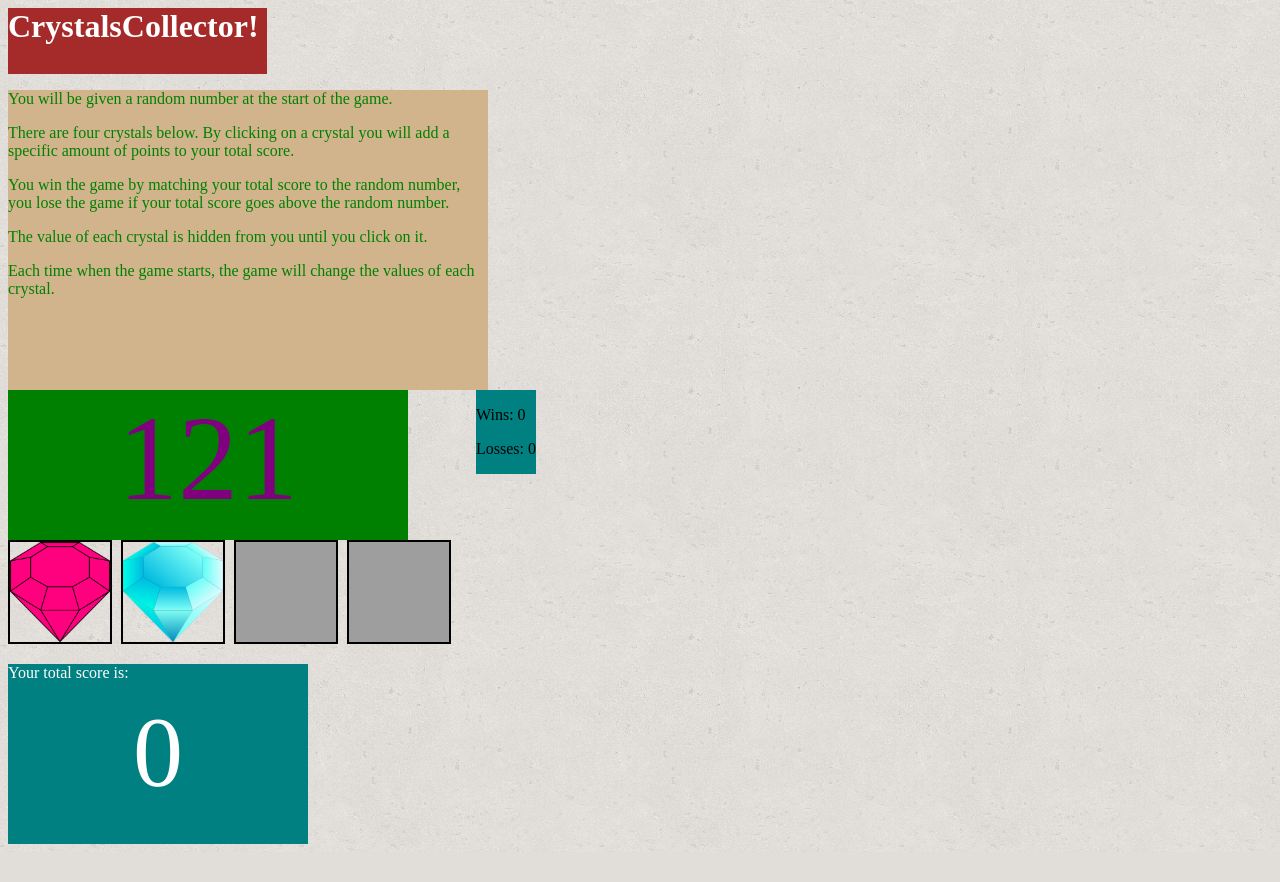
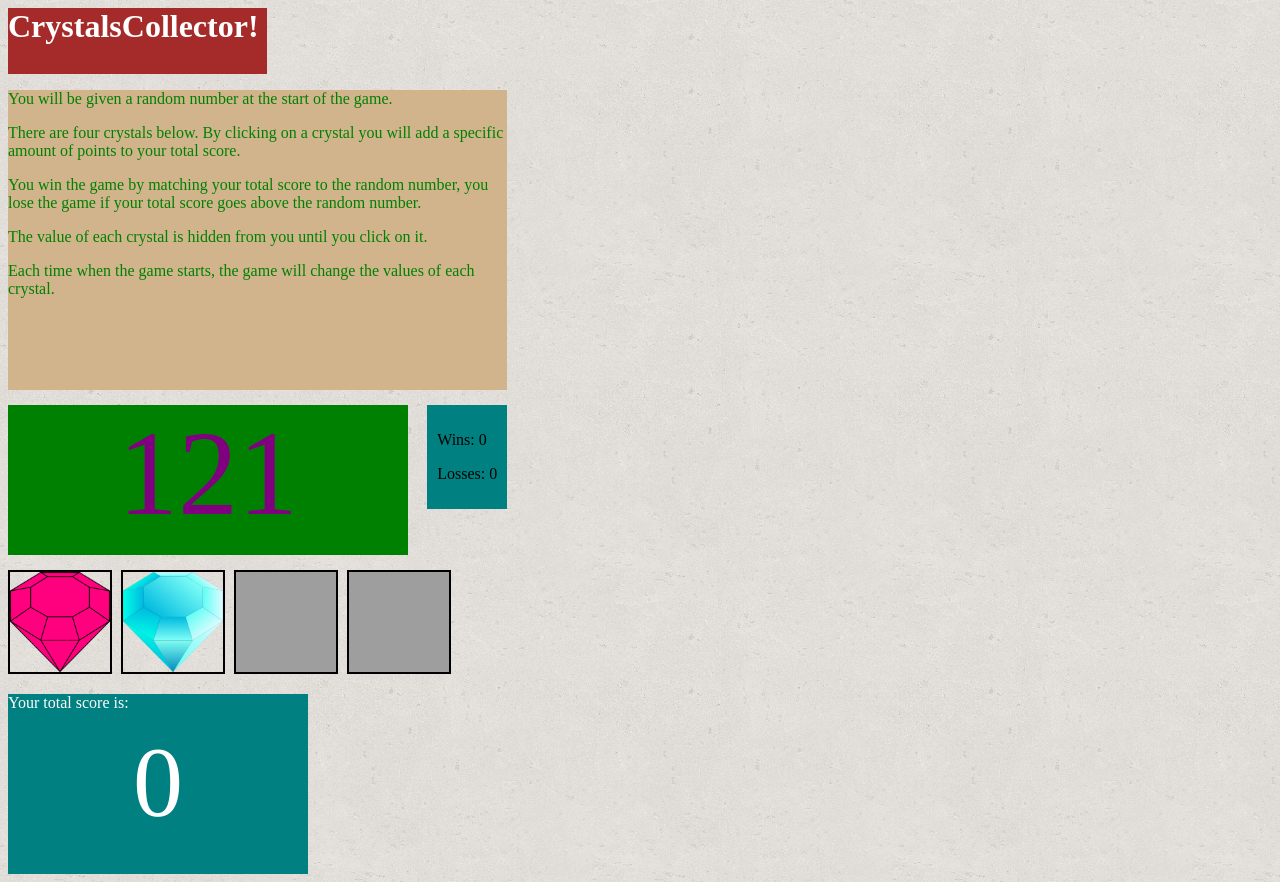
Before and after one commit to rdotchin/week-4-game, a PHP site: page /index.html in a window 1280 px wide. Before the commit the page ends 852 px from the top, so only its background shows below. Run offline with PHP 8.4, Linux system fonts and the light colour scheme; grey boxes are pictures that could not be loaded.

Commit message:
initial site files

```diff
--- a/assets/css/style.css
+++ b/assets/css/style.css
@@ -20,7 +20,7 @@ h1 {
 	color: green;
 	background-color: tan;
 	height: 300px;
-	width: 50%;
+	width: 52%;
 }
 
 #randomNumber {
@@ -31,24 +31,28 @@ h1 {
 	height: 150px;
 	width: 400px;
 	background-color: green;
+	margin-top: 15px;
 }
 
 #scoreboard {
 	float: right;
 	color: black;
 	background-color: teal;
-	margin-right: 45%;
+	margin-right: 48%;
+	margin-top: 15px;
+	padding: 10px;
 }
 
 #gems {
 	width: 50%;
-	margin-top: 10px;
+
 }
 img {
 	cursor: pointer;
 	display: inline-block;
 	height: 100px;
 	width: 100px;
+	margin-top: 15px;
 
 }
 
--- a/assets/javascript/game.js
+++ b/assets/javascript/game.js
@@ -43,10 +43,22 @@ function gemNumbers() {
 function add(number) {
 	totalScore = totalScore + number;
 	console.log(totalScore);
-	$("#totalNumber").append(totalScore);
+	$("#totalNumber").html(totalScore);
 	console.log(totalNumber);
 	return
 }
+
+function checkScore (computer, user) {
+	if (user === computer) {
+		wins++;
+		init();
+	}
+	else if (user > computer) {
+		loss++;
+		init()
+	}
+}
+
 //Starts and resets game
 function init() {
 var totalNumber = [];
@@ -70,40 +82,37 @@ init();
 
 //pinkGem click
 $("#pinkGem").on("click", function() {
-	alert(pinkNumber);
 	add(pinkNumber);
 	/*return $("#totalScore").append(pinkNumber)*/
 });
 
 //blueGem click
 $("#blueGem").on("click", function() {
-	alert(blueNumber);
 	add(blueNumber);
 });
 
 //greenGem click
 $("#greenGem").on("click", function() {
-	alert(greenNumber);
 	add(greenNumber);
 });
 
 //rubyGem click
 $("#rubyGem").on("click", function() {
-	alert(rubyNumber);
 	add(rubyNumber);
 });
 
 
 
-
+console.log(totalScore);
+console.log(totalNumber);
 
 
 
 
 //win
-if (totalScore === totalNumber) {
-	win++;
-	console.log(win);
+if (totalScore == totalNumber) {
+	wins++;
+	console.log(wins);
 	init();
 
 }
```
